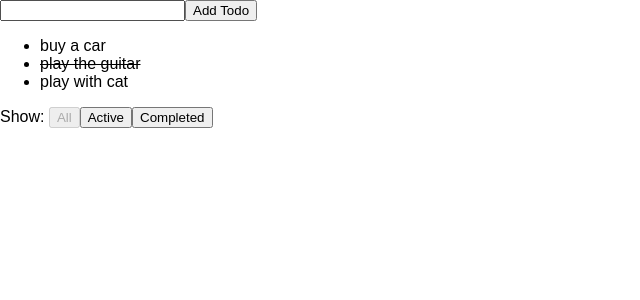
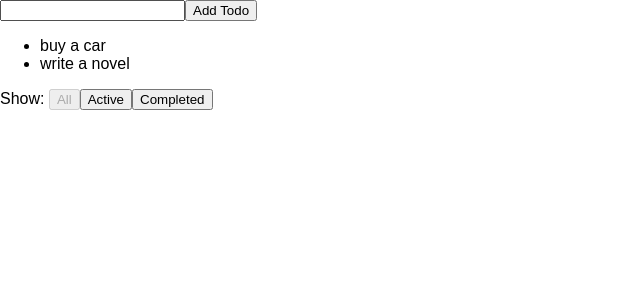
Before and after one commit to Saayaman/3_react_learning, a React (Create React App) app in the folder todo-app/: page / in a window 1280 px wide. Shown: the top 300 px of the page, without its empty margins (0-640 px from the left). Built offline with nearby package versions, Linux system fonts and the light colour scheme.

Commit message:
3-2. Todo StateをApp.jsの中に作り、クリックで状態をアップデート

```diff
--- a/todo-app/src/App.js
+++ b/todo-app/src/App.js
@@ -6,17 +6,69 @@ import './App.css';
 
 class App extends Component {
 
+  state = {
+    //このTODO’sが後々Reduxから読み込まれるようになります。
+    todos: [
+      {
+        id: 0,
+        text: "buy a car",
+        completed: false,
+      },
+      {
+        id: 1,
+        text: "write a novel",
+        completed: false,
+      },
+    ],
+  };
 
-  addTodo = (todo) =>{
-    console.log("todo!", todo);
+  todoClick = (id) => {
+    const { todos } = this.state;
+    const todoData = todos[id];
+
+
+    //新しいTodo オブジェクトを作って・・・、
+    const newTodo = {
+      ...todoData,
+      completed: !todoData.completed,
+    };
+
+    todos[id] = newTodo
+
+    this.setState({
+        todos
+    });
+  }
+
+  addTodo = (todoText) => {
+    const { todos } = this.state;
+
+    const newTodo = {
+      id: todos.length,
+      text: todoText,
+      completed: false,
+    }
+
+    const newTodos = [
+      ...todos,
+      newTodo,
+    ];
+
+    this.setState({
+       todos: newTodos,
+    });
+
   };
 
 
   render() {
+
+    const { todos } = this.state;
+
     return (
       <div className="App">
         <AddTodo addTodo={this.addTodo}/>
-        <TodoList />
+        <TodoList todos={todos} clickTodo={this.todoClick} />
         <FooterMenu />
       </div>
     );
--- a/todo-app/src/components/TodoList.jsx
+++ b/todo-app/src/components/TodoList.jsx
@@ -3,20 +3,16 @@ import React, { Component } from 'react'
 export default class TodoList extends Component {
   render() {
 
-    // todosをあとえReduxから読みとる
+    // todosをあとでReduxから読みとる
+    const { todos, clickTodo } = this.props;
 
-    const fakeTodos = [
-      {id: 1, text: "buy a car", completed: false,  todoClick: () => console.log("clicked!")},
-      {id: 2, text: "play the guitar", completed: true, todoClick: () => console.log("clicked!") },
-      {id: 3, text: "play with cat", completed:false, todoClick: () => console.log("clicked!") }
-    ];
-
+    console.log(todos);
     return (
       <ul>
-        {fakeTodos.map(todo =>
+        {todos.map((todo, index) =>
           <li
-            key={todo.id}
-            onClick={todo.todoClick}
+            key={index}
+            onClick={() => clickTodo(index)}
             style={{
               textDecoration: todo.completed ? 'line-through' : 'none'
             }}
```
